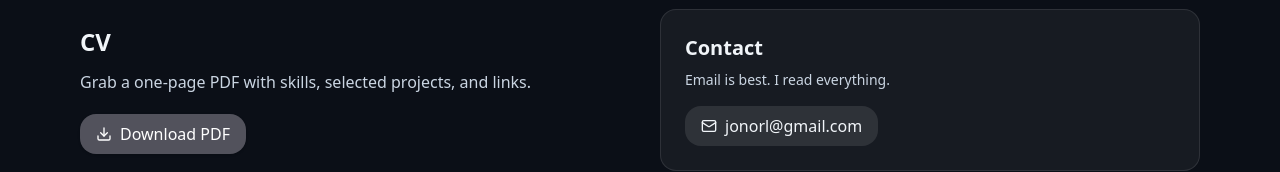
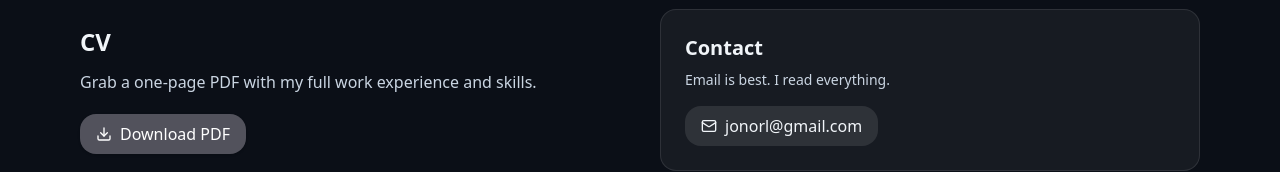
Before and after one commit to jonorl/personal-website, a React (Vite) app: page / in a window 1280 px wide. Shown: the part 2065-2237 px from the top of the page. Built offline with nearby package versions, Linux system fonts and the light colour scheme.

Commit message:
Fix: Wording around CV

```diff
--- a/src/App.jsx
+++ b/src/App.jsx
@@ -228,7 +228,7 @@ export default function App() {
               <div>
                 <h3 className="text-2xl font-semibold">CV</h3>
                 <p className="mt-3 text-slate-600 dark:text-slate-300">
-                  Grab a one‑page PDF with skills, selected projects, and links.
+                  Grab a one‑page PDF with my full work experience and skills.
                 </p>
                 <div className="mt-5 flex flex-wrap gap-3">
                   <a href="/CV.pdf" className="inline-flex items-center gap-2 rounded-2xl bg-zinc-600 px-4 py-2 text-white shadow hover:shadow-lg hover:-translate-y-0.5 transition">
```
